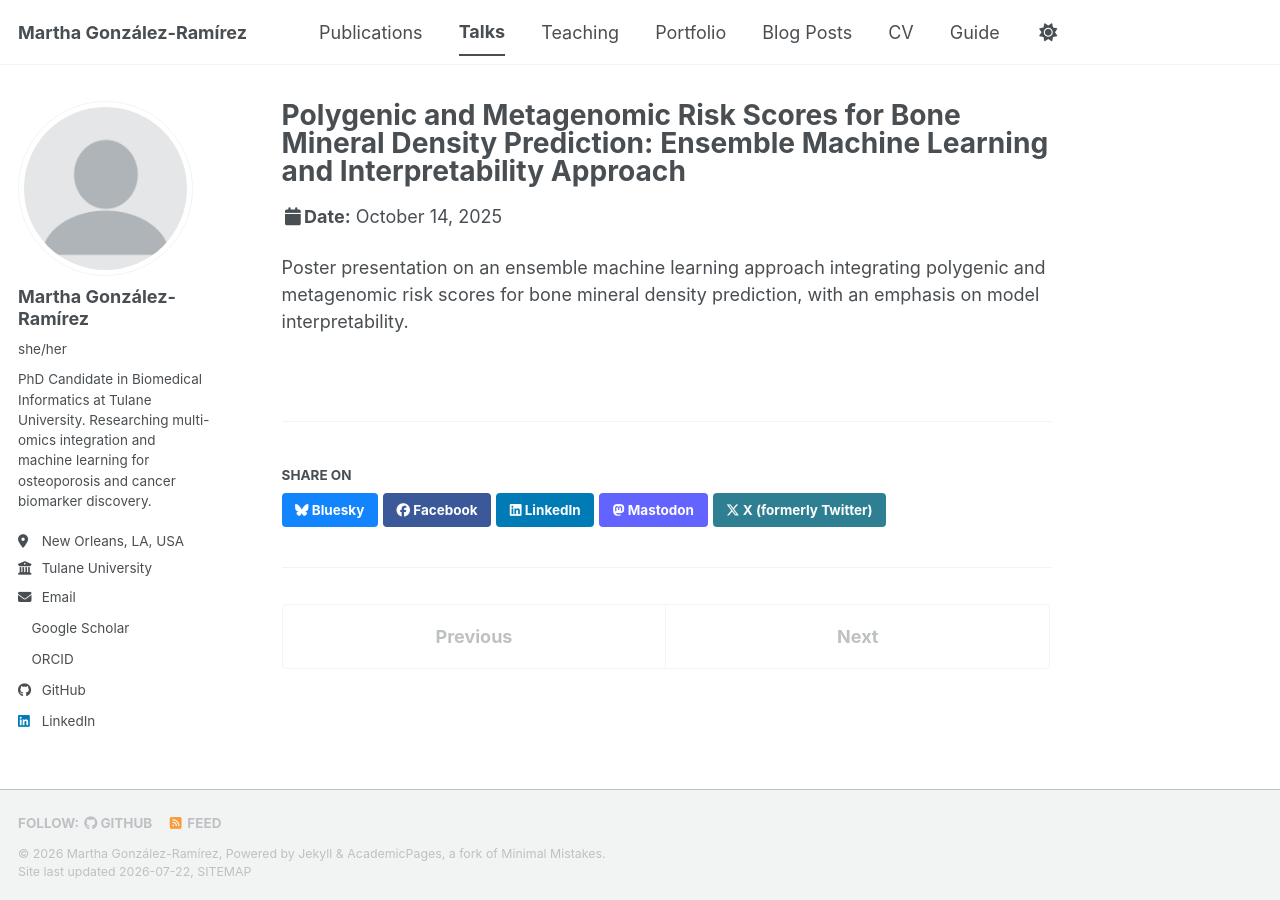
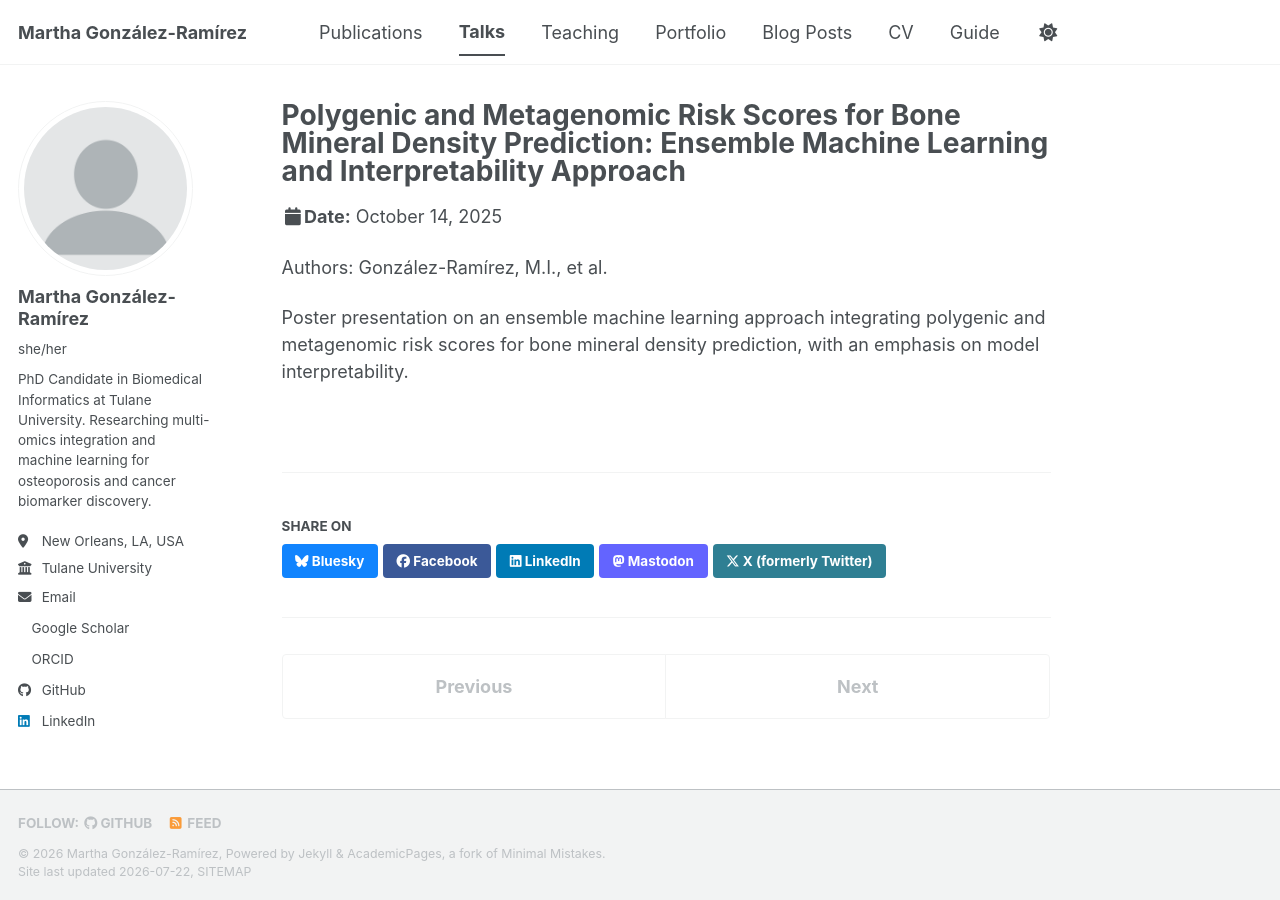
Before and after one commit to migonzalezr/migonzalezr.github.io, a Jekyll site: the page built from _talks/2025-10-14-poster-ashg-polygenic-metagenomic-bmd.md, in a window 1280 px wide. Built offline with Jekyll 4.4.1, drawn with Linux system fonts in a browser that asks for light colours; a style sheet for code colours, icons or effects is not loaded.

Commit message:
Update poster details for ASHG 2025
Added authors and description for the poster presentation.

```diff
--- a/_talks/2025-10-14-poster-ashg-polygenic-metagenomic-bmd.md
+++ b/_talks/2025-10-14-poster-ashg-polygenic-metagenomic-bmd.md
@@ -8,4 +8,6 @@ date: 2025-10-14
 location: "Boston, MA, USA"
 ---
 
+Authors: González-Ramírez, M.I., et al.
+
 Poster presentation on an ensemble machine learning approach integrating polygenic and metagenomic risk scores for bone mineral density prediction, with an emphasis on model interpretability.
```
